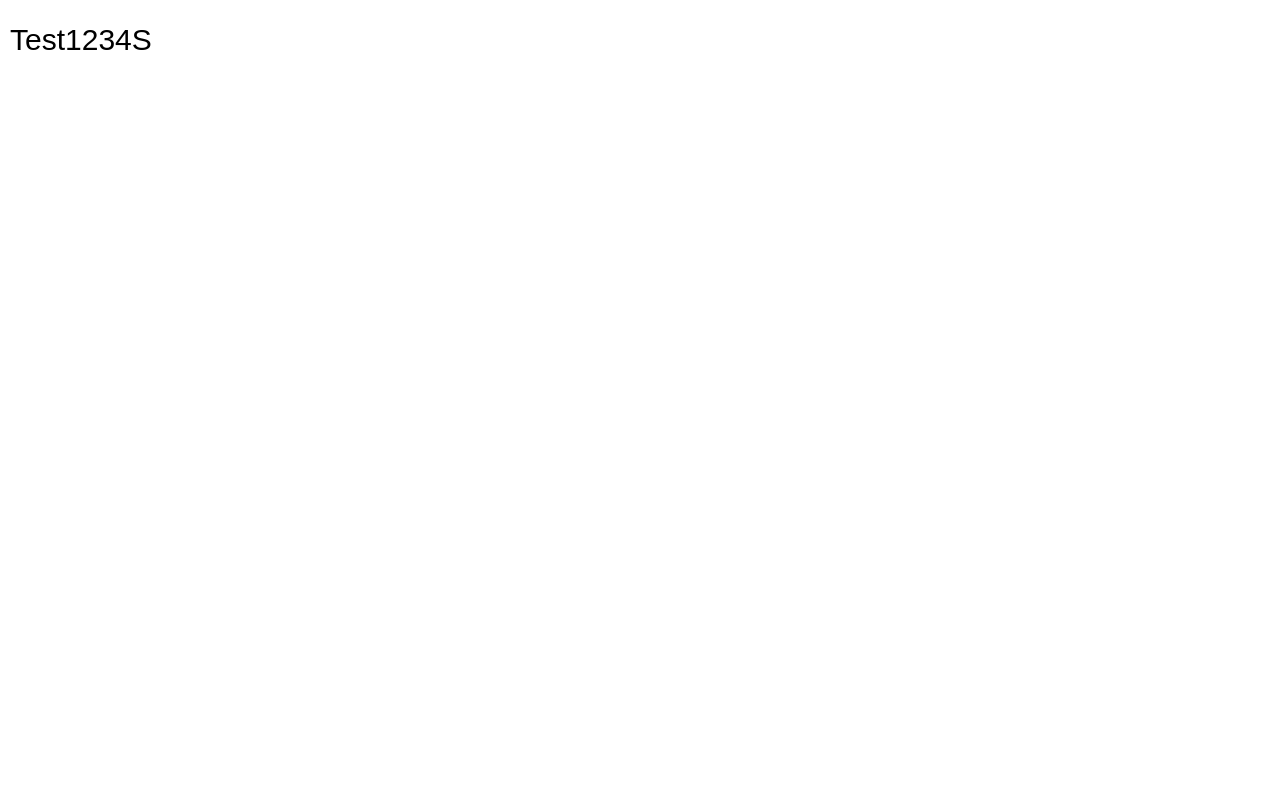
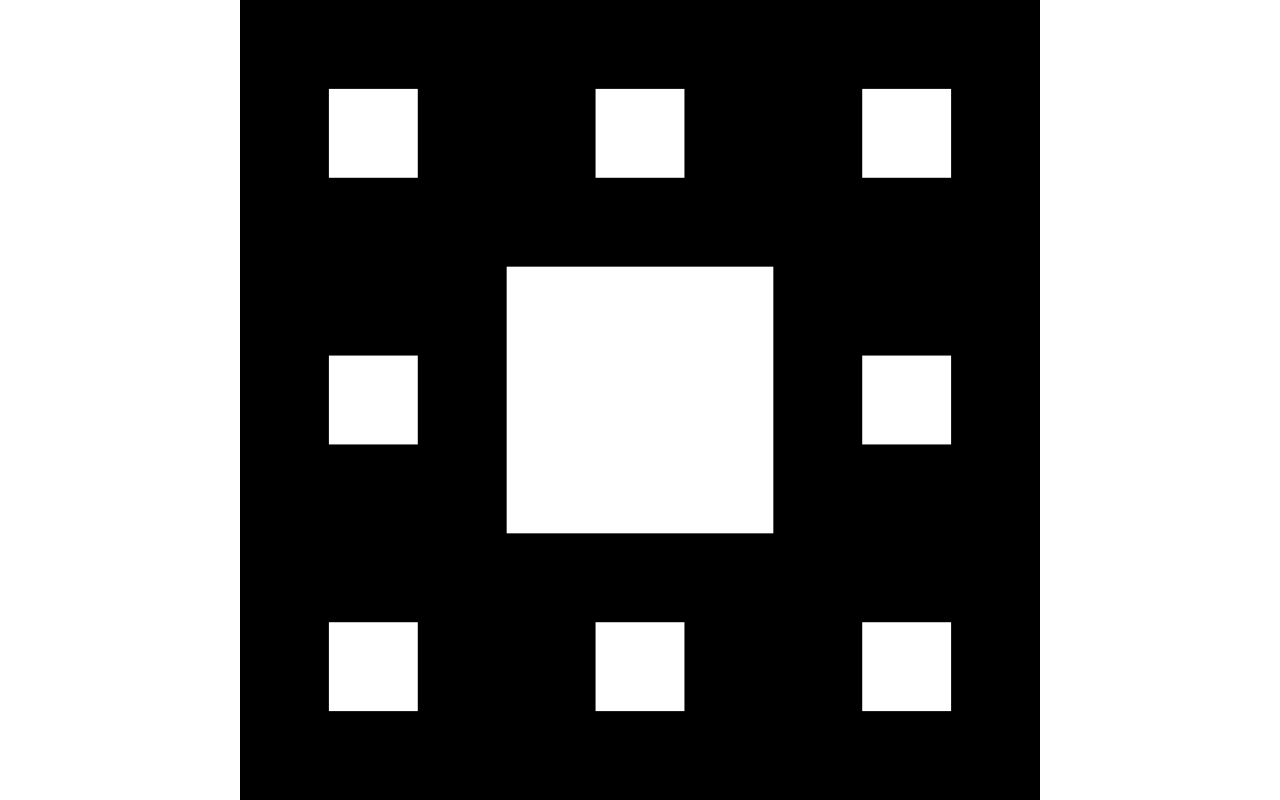
Before and after one commit to Flufiku/Fractalizer, a plain HTML site: page index.html in a window 1280 px wide. Drawn offline with Linux system fonts and the light colour scheme.

Commit message:
Finnished the first two Backgrounds: Sierpinski Triangle and Carpet

```diff
--- /dev/null
+++ b/Backgrounds/sierpinski_carpet/main.js
@@ -0,0 +1,45 @@
+let size;
+let width;
+let height;
+
+export function draw(ctx, Iterations) {
+    size = Math.min(ctx.canvas.width, ctx.canvas.height);
+    width = ctx.canvas.width;
+    height = ctx.canvas.height;
+
+    ctx.fillStyle = 'black';
+    ctx.fillRect(pw(0), ph(0), size, size);
+
+    draw_recursive(ctx, {x: 0, y: 0}, 1, Iterations);
+
+}
+
+function draw_recursive(ctx, topleft, size_square, depth) {
+    if (depth == 0) {
+        return;
+    }
+
+    draw_square(ctx, {x: topleft.x+size_square/3, y: topleft.y+size_square/3}, size_square/3, size);
+
+    draw_recursive(ctx, {x: topleft.x, y: topleft.y}, size_square/3, depth - 1);
+    draw_recursive(ctx, {x: topleft.x+size_square/3, y: topleft.y}, size_square/3, depth - 1);
+    draw_recursive(ctx, {x: topleft.x+2*size_square/3, y: topleft.y}, size_square/3, depth - 1);
+    draw_recursive(ctx, {x: topleft.x, y: topleft.y+size_square/3}, size_square/3, depth - 1);
+    draw_recursive(ctx, {x: topleft.x+2*size_square/3, y: topleft.y+size_square/3}, size_square/3, depth - 1);
+    draw_recursive(ctx, {x: topleft.x, y: topleft.y+2*size_square/3}, size_square/3, depth - 1);
+    draw_recursive(ctx, {x: topleft.x+size_square/3, y: topleft.y+2*size_square/3}, size_square/3, depth - 1);
+    draw_recursive(ctx, {x: topleft.x+2*size_square/3, y: topleft.y+2*size_square/3}, size_square/3, depth - 1);
+}
+
+function draw_square(ctx, topleft, size_square, size_canvas) {
+    ctx.fillStyle = 'white';
+    ctx.fillRect(pw(topleft.x), ph(topleft.y), size_canvas*size_square, size_canvas*size_square);
+}
+
+function pw(percent) {
+    return width/2 - size/2 + size * percent;
+}
+
+function ph(percent) {
+    return height/2 - size/2 + size * percent;
+}
--- a/Backgrounds/sierpinski_triangle/main.js
+++ b/Backgrounds/sierpinski_triangle/main.js
@@ -1,8 +1,54 @@
+let size;
+let width;
+let height;
+
 export function draw(ctx, Iterations) {
-    let size = Math.min(ctx.canvas.width, ctx.canvas.height);
+    size = Math.min(ctx.canvas.width, ctx.canvas.height);
+    width = ctx.canvas.width;
+    height = ctx.canvas.height;
 
-    ctx.fillStyle = "black";
-    ctx.font = "30px Arial";
-    ctx.fillText("Test1234S", 10, 50);
+    ctx.fillStyle = 'black';
+    ctx.beginPath();
+    ctx.moveTo(pw(0.5), ph(0));
+    ctx.lineTo(pw(0), ph(1));
+    ctx.lineTo(pw(1), ph(1));
+    ctx.closePath();
+    ctx.fill();
+
+    draw_recursive(ctx, {x: 0.5, y: 0}, {x: 0, y: 1}, {x: 1, y: 1}, Iterations);
 
 }
+
+function draw_recursive(ctx, point1, point2, point3, depth) {
+    if (depth == 0) {
+        return;
+    }
+
+    let mid_left = {x: (point1.x + point2.x) / 2, y: (point1.y + point2.y) / 2};
+    let mid_right = {x: (point1.x + point3.x) / 2, y: (point1.y + point3.y) / 2};
+    let mid_bottom = {x: (point2.x + point3.x) / 2, y: (point2.y + point3.y) / 2};
+
+    draw_triangle(ctx, mid_left, mid_right, mid_bottom);
+
+    draw_recursive(ctx, point1, mid_left, mid_right, depth - 1);
+    draw_recursive(ctx, mid_left, point2, mid_bottom, depth - 1);
+    draw_recursive(ctx, mid_right, mid_bottom, point3, depth - 1);
+}
+
+function draw_triangle(ctx, point1, point2, point3) {
+    ctx.fillStyle = 'white';
+    ctx.beginPath();
+    ctx.moveTo(pw(point1.x), ph(point1.y));
+    ctx.lineTo(pw(point2.x), ph(point2.y));
+    ctx.lineTo(pw(point3.x), ph(point3.y));
+    ctx.closePath();
+    ctx.fill();
+}
+
+function pw(percent) {
+    return width/2 - size/2 + size * percent;
+}
+
+function ph(percent) {
+    return height/2 - size/2 + size * percent;
+}
--- a/index.html
+++ b/index.html
@@ -4,9 +4,20 @@
     <meta charset="UTF-8">
     <meta name="viewport" content="width=device-width, initial-scale=1.0">
     <title>Fractalizer</title>
+    <style>
+        body, html {
+            margin: 0;
+            padding: 0;
+            overflow: hidden;
+            height: 100%;
+        }
+        canvas {
+            display: block;
+        }
+    </style>
 </head>
 <body style="margin: 0; padding: 0;">
-    <canvas id="canvas"></canvas>
+    <canvas id="canvas" style="width: 100vw; height: 100vh;"></canvas>
     <script src="script.js"></script>
 </body>
 </html>
--- a/script.js
+++ b/script.js
@@ -1,5 +1,8 @@
-let Iterations = 0;
-let DropdownType = "Sierpinski Triangle";
+let Iterations = 2;
+let DropdownType = "Sierpinski Carpet";
+
+draw_fractal();
+
 
 window.addEventListener('livelyProperty', (event) => {
     const { name, value } = event.detail;
@@ -13,18 +16,36 @@ window.addEventListener('livelyProperty', (event) => {
     draw_fractal();
 });
 
-draw_fractal();
+window.addEventListener('resize', draw_fractal);
+
+
+function resizeCanvas(canvas, ctx) {
+    const devicePixelRatio = window.devicePixelRatio || 1;
+    canvas.width = window.innerWidth * devicePixelRatio;
+    canvas.height = window.innerHeight * devicePixelRatio;
+
+    canvas.style.width = `${window.innerWidth}px`;
+    canvas.style.height = `${window.innerHeight}px`;
+
+    ctx.scale(devicePixelRatio, devicePixelRatio);
+}
 
 async function draw_fractal()
 {
     const canvas = document.getElementById("canvas");
     const ctx = canvas.getContext("2d");
 
+    resizeCanvas(canvas, ctx);
+
     ctx.clearRect(0, 0, canvas.width, canvas.height);
 
     if (DropdownType == "Sierpinski Triangle") {
         const module = await import('./Backgrounds/sierpinski_triangle/main.js');
         module.draw(ctx, Iterations);
+    }
 
+    else if (DropdownType == "Sierpinski Carpet") {
+        const module = await import('./Backgrounds/sierpinski_carpet/main.js');
+        module.draw(ctx, Iterations);
     }
 }
```
